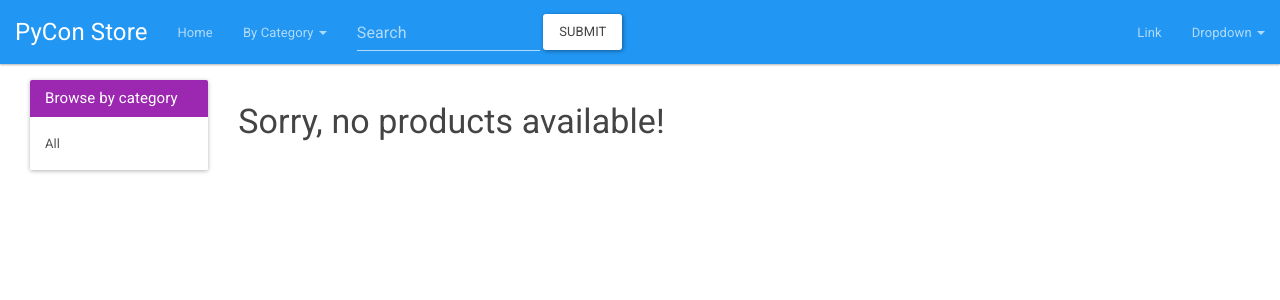
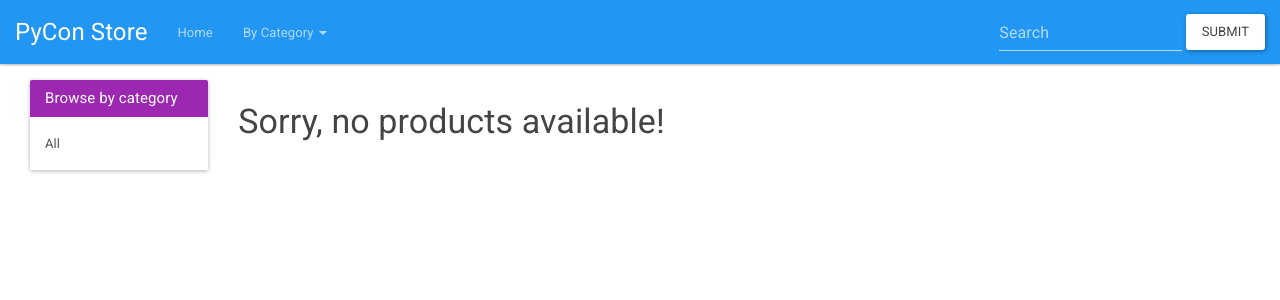
Before and after one commit to kennethlove/pycon2017, a Django app: page /store/ in a window 1280 px wide. Shown: the top 300 px of the page. Run offline with Django 3.2, Linux system fonts and the light colour scheme; data that the repository does not hold is empty; some libraries are stand-ins or nearby versions.

Commit message:
remove righthand links from navbar

```diff
--- a/templates/_partials/navbar.html
+++ b/templates/_partials/navbar.html
@@ -27,25 +27,12 @@
                     </ul>
                 </li>
             </ul>
-            <form class="navbar-form navbar-left">
+            <form class="navbar-form navbar-right">
                 <div class="form-group">
                     <input type="text" class="form-control" placeholder="Search">
                 </div>
                 <button type="submit" class="btn btn-default">Submit</button>
             </form>
-            <ul class="nav navbar-nav navbar-right">
-                <li><a href="#">Link</a></li>
-                <li class="dropdown">
-                    <a href="#" class="dropdown-toggle" data-toggle="dropdown" role="button" aria-haspopup="true" aria-expanded="false">Dropdown <span class="caret"></span></a>
-                    <ul class="dropdown-menu">
-                        <li><a href="#">Action</a></li>
-                        <li><a href="#">Another action</a></li>
-                        <li><a href="#">Something else here</a></li>
-                        <li role="separator" class="divider"></li>
-                        <li><a href="#">Separated link</a></li>
-                    </ul>
-                </li>
-            </ul>
         </div><!-- /.navbar-collapse -->
     </div><!-- /.container-fluid -->
 </nav>
```
